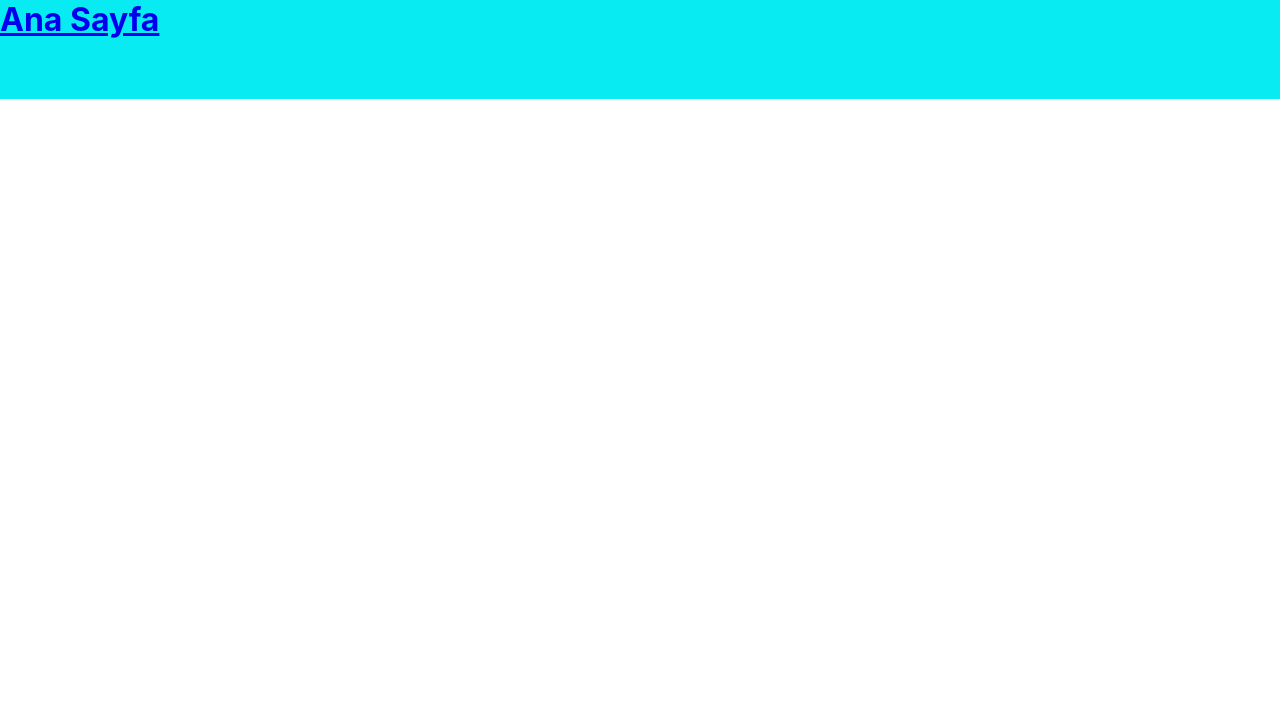
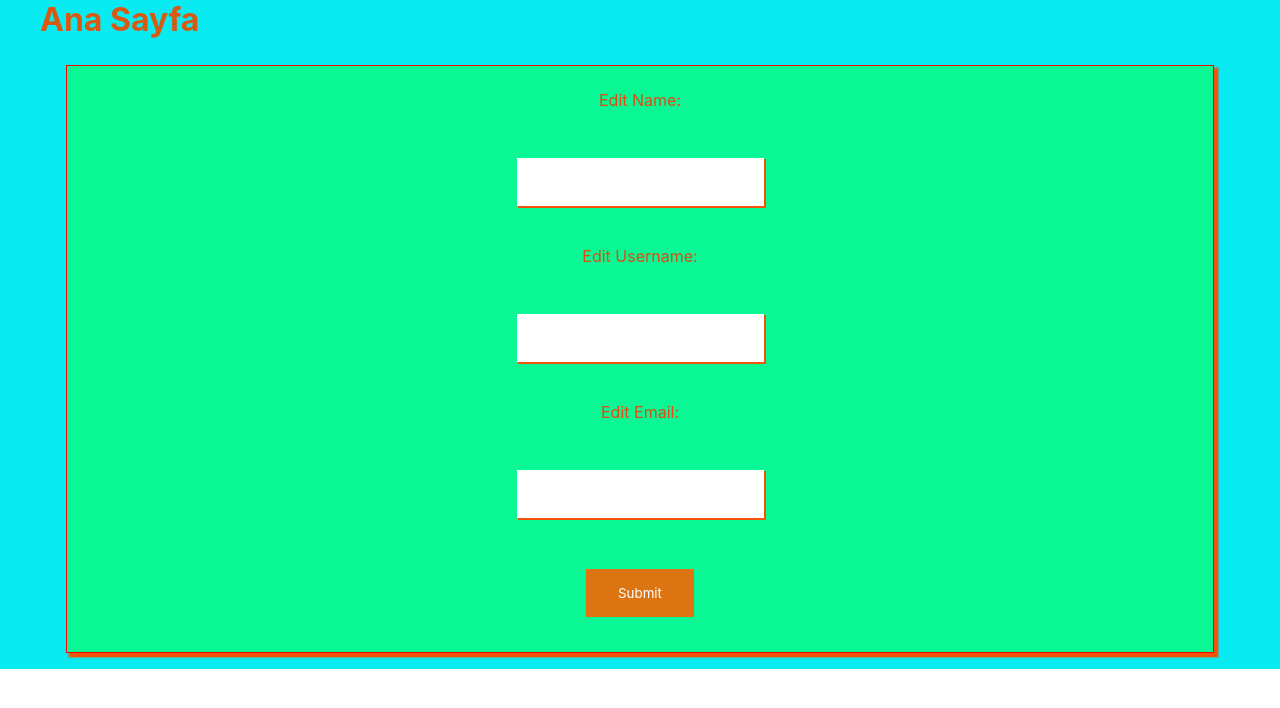
Before and after one commit to finebyme35/ReactTable, a React (Create React App) app: page /edit in a window 1280 px wide. Shown: the top 708 px of the page. Built offline with nearby package versions, Linux system fonts and the light colour scheme; no server answers.

Commit message:
edit formunun düzenlenmesi ve tablodan verinin gösterimi

```diff
--- a/src/components/Edit.js
+++ b/src/components/Edit.js
@@ -1,20 +1,57 @@
+import { useState } from "react";
 import { Link } from "react-router-dom";
+import Input from "./Input";
 
 
 
 
 
 function Edit({edit}) {
+    const[name, setName] = useState(edit.name)
+    const[userName, setUserName] = useState(edit.username)
+    const[email, setEmail] = useState(edit.email)
+    const handleChange = (e) => {
+
+    }
+
+        return(
+            <div className="form-content">
+                <h1 ><Link to='/' className="form-title">Ana Sayfa</Link></h1>
+
+                <form onSubmit={handleChange} className="form-group">
+                    <div className="form-item">
+                        <label htmlFor="users-name" className="form-label">Edit Name: </label>
+                        <Input type="text"
+                        id="users-name"
+                        name="users-name"
+                        value={name}
+                        onChange={(e) => setName(e.target.value)}>
+                        </Input>
 
 
-        return(
-            <div>
-                <h1><Link to='/'>Ana Sayfa</Link></h1>
-                <ul>
-                    <li>{edit.name}</li>
-                    <li>{edit.username}</li>
-                    <li>{edit.email}</li>
-                </ul>
+                        <label htmlFor="users-username" className="form-label">Edit Username: </label>
+                        <Input type="text"
+                        id="users-username"
+                        name="users-username"
+                        value={userName}
+                        onChange={(e) => setUserName(e.target.value)}>
+                        </Input>
+
+
+                        <label htmlFor="users-email" className="form-label">Edit Email: </label>
+                        <Input type="text"
+                        id="users-email"
+                        name="users-email"
+                        value={email}
+                        onChange={(e) => setEmail(e.target.value)}>
+                        </Input>
+                        <div className="form-btn-submit">
+                            <button type="submit" className="form-btn">Submit</button>
+                        </div>
+
+                    </div>
+                </form>
+
 
             </div>
         )
--- /dev/null
+++ b/src/components/Input.js
@@ -0,0 +1,23 @@
+
+
+function Input({
+    id,
+    type,
+    name,
+    value,
+    onChange,
+}) {
+    return(
+        <div className="form-input-div">
+            <input type={type}
+                    id={id}
+                    name={name}
+                    value={value}
+                    onChange={onChange}
+                    className="form-input">
+            </input>
+        </div>
+    )
+}
+
+export default Input;
--- a/src/index.css
+++ b/src/index.css
@@ -84,3 +84,70 @@ code {
   margin: 0.2rem;
   cursor: pointer;
 }
+
+.form-content{
+  max-width: 1200px;
+  margin:auto;
+}
+
+.form-item{
+  width: 100%;
+  background-color: rgb(9, 247, 148);
+  border: 1px solid red;
+  margin: 1rem;
+  box-shadow: 0.2rem 0.2rem 0.1rem 0.1rem rgb(243, 83, 9);
+
+}
+
+.form-group{
+  display: flex;
+  margin: 0.6rem;
+  justify-content: center;
+  align-items: center;
+
+}
+.form-label{
+  display: flex;
+  justify-content: center;
+  align-items: center;
+  margin: 0.5rem 0 1rem 0;
+  font-size: 1rem;
+  padding: 1rem;
+  color:rgb(221, 75, 18);
+}
+.form-input-div{
+  display: flex;
+  justify-content: center;
+  align-items: center;
+
+}
+.form-input{
+  border:none;
+  padding: 1rem;
+  margin: 1rem;
+  box-shadow: 0.1rem 0.1rem 0.01rem 0.01rem rgb(243, 83, 9);
+}
+.form-btn-submit{
+  display: flex;
+  justify-content: center;
+  align-items: center;
+  margin: 0.2rem;
+}
+.form-btn{
+  border: none;
+  padding: 1rem 2rem;
+  margin: 2rem;
+  color: white;
+  background-color: rgb(221, 116, 18);
+}
+
+.form-btn:hover{
+  cursor: pointer;
+  background-color: rgb(227, 243, 9);
+  color: black;
+}
+
+.form-title{
+  text-decoration: none;
+  color: rgb(216, 89, 16)
+}
```
